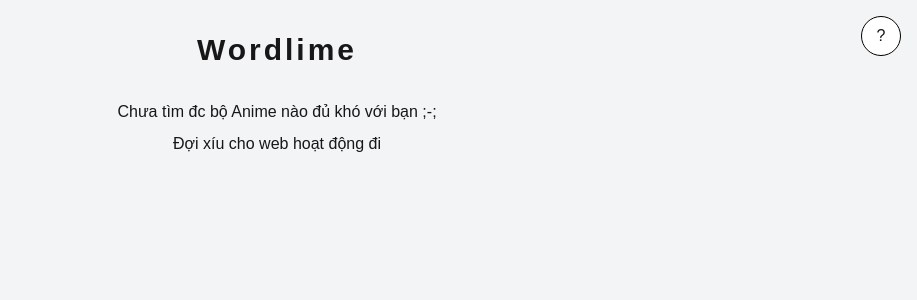
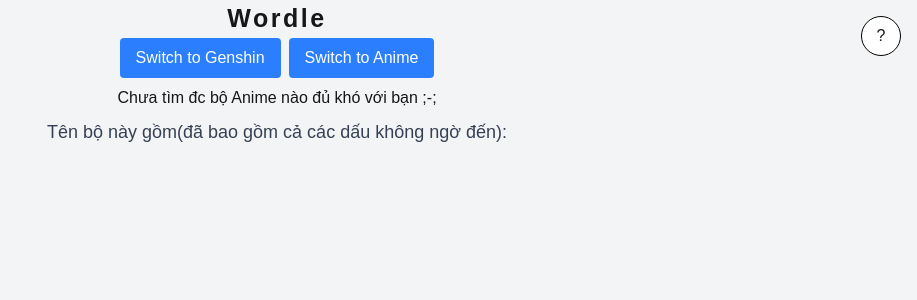
Before and after one commit to Aiko75/Wordle, a Next.js app: page / in a window 1280 px wide. Shown: the top 300 px of the page, without its empty margins (363-1280 px from the left). Built offline with nearby package versions, Linux system fonts and the light colour scheme; no server answers.

Commit message:
them phan cua genshin

```diff
--- a/next.config.mjs
+++ b/next.config.mjs
@@ -1,8 +1,12 @@
 /** @type {import('next').NextConfig} */
+const isProd = process.env.NODE_ENV === "production";
+
 const nextConfig = {
   output: "export",
-  images: { unoptimized: true }, // tránh lỗi ảnh
-  basePath: "/Wordle", // trùng tên repo
-  assetPrefix: "/Wordle/",
+  images: { unoptimized: true },
+  basePath: isProd ? "/Wordle" : "",
+  assetPrefix: isProd ? "/Wordle/" : "",
+  reactStrictMode: false,
 };
+
 export default nextConfig;
--- /dev/null
+++ b/src/api/GetCharacterGenshin.js
@@ -0,0 +1,23 @@
+const GetCharacterGenshin = async () => {
+  try {
+    const res = await fetch(`https://genshin.jmp.blue/characters`);
+
+    if (!res.ok) {
+      throw new Error(`HTTP error! status: ${res.status}`);
+    }
+    const data = await res.json();
+
+    return {
+      success: true,
+      data: data,
+    };
+  } catch (err) {
+    console.error(`Error fetching: `, err);
+    return {
+      success: false,
+      data: null,
+    };
+  }
+};
+
+export default GetCharacterGenshin;
--- a/src/app/layout.jsx
+++ b/src/app/layout.jsx
@@ -1,3 +1,5 @@
+"use client";
+
 import { Geist, Geist_Mono } from "next/font/google";
 import "./globals.css";
 
@@ -11,11 +13,6 @@
   subsets: ["latin"],
 });
 
-export const metadata = {
-  title: "Wordlime",
-  description: "Worlde + Anime, what do u want more?",
-};
-
 export default function RootLayout({ children }) {
   return (
     <html lang="en">
--- a/src/app/page.jsx
+++ b/src/app/page.jsx
@@ -1,6 +1,7 @@
 "use client";
 
 import GetAnimeById from "@/api/GetAnimeById";
+import GetCharacterGenshin from "@/api/GetCharacterGenshin";
 import Note from "@/components/Note";
 import UILayout from "@/components/UILayout";
 import { useEffect, useState } from "react";
@@ -10,15 +11,22 @@
   const [dataAnime, setDataAnime] = useState([]);
   const [checkDataAnime, setCheckDataAnime] = useState(false);
   const [successData, setSuccessData] = useState(false);
+  const [successDataGenshin, setSuccessDataGenshin] = useState(false);
   const [note, setNote] = useState(false);
+  const [switchMode, setSwitchMode] = useState(false);
+  const [dataCharacterGenshin, setDataCharacterGenshin] = useState([]);
+  const [character, setCharacter] = useState(null);
+  const [characterLength, setCharacterLength] = useState(0);
+  const [characterNameLength, setCharacterNameLength] = useState(0);
 
   useEffect(() => {
     const id = Math.floor(Math.random() * 50000) + 1;
-    console.log("Generated random ID:", id);
     setRandomId(id);
   }, []);
 
   useEffect(() => {
+    if (!randomId) return;
+    if (switchMode) return;
     let isMounted = true;
     const fetchAnime = async (id) => {
       console.log("Fetching anime with ID:", id);
@@ -32,7 +40,6 @@
       } else if (res.status === 404) {
         // If 404, try another randomId
         const newId = Math.floor(Math.random() * 50000) + 1;
-        console.log("Generated new random ID:", newId);
         setRandomId(newId);
       }
     };
@@ -45,9 +52,14 @@
     return () => {
       isMounted = false;
     };
-  }, [randomId]);
+  }, [randomId, switchMode]);
 
   useEffect(() => {
+    console.log("Changed switch mode:", switchMode);
+  }, [switchMode]);
+
+  useEffect(() => {
+    if (switchMode) return;
     if (!checkDataAnime) return;
     if (!dataAnime) return;
 
@@ -65,11 +77,56 @@
     } else {
       setSuccessData(true);
     }
-  }, [checkDataAnime, dataAnime]);
+  }, [checkDataAnime, dataAnime, switchMode]);
+
+  useEffect(() => {
+    // Chỉ chạy khi đang ở chế độ Genshin và chưa có data
+    if (switchMode && !successDataGenshin) {
+      const fetchCharacterGenshin = async () => {
+        try {
+          const res = await GetCharacterGenshin();
+          if (res.success) {
+            setDataCharacterGenshin(res.data);
+            setSuccessDataGenshin(true);
+
+            // 👉 Sau khi fetch thành công thì random luôn 1 nhân vật
+            const length = res.data.length;
+            const id = Math.floor(Math.random() * length);
+            const randomCharacter = res.data[id];
+
+            setCharacterLength(length);
+            setCharacter(randomCharacter || "");
+            setCharacterNameLength(
+              randomCharacter ? randomCharacter.length : 0
+            );
+          }
+        } catch (err) {
+          console.error("Fetch Genshin character failed:", err);
+        }
+      };
+
+      const timer = setTimeout(fetchCharacterGenshin, 400);
+      return () => clearTimeout(timer); // cleanup khi unmount hoặc switch mode
+    }
+  }, [
+    switchMode,
+    successDataGenshin,
+    setDataCharacterGenshin,
+    setSuccessDataGenshin,
+  ]);
 
   return (
     <>
-      <UILayout dataAnime={dataAnime} successData={successData} />
+      <UILayout
+        switchMode={switchMode}
+        setSwitchMode={setSwitchMode}
+        dataAnime={dataAnime}
+        dataCharacterGenshin={dataCharacterGenshin}
+        successData={successData}
+        successDataGenshin={successDataGenshin}
+        character={character}
+        characterNameLength={characterNameLength}
+      />
       <button
         onClick={() => {
           setNote(true);
--- a/src/components/UILayout.jsx
+++ b/src/components/UILayout.jsx
@@ -2,38 +2,78 @@
 
 import InputAndShow from "./InputAndShow";
 
-export default function UILayout({ dataAnime, successData }) {
-  const nameLength = dataAnime?.title ? dataAnime.title.length : 0;
+export default function UILayout({
+  switchMode,
+  setSwitchMode,
+  dataAnime,
+  successData,
+  successDataGenshin,
+  character,
+  characterNameLength,
+}) {
+  console.log("render");
+
+  const nameLength = dataAnime?.title ? dataAnime?.title.length : 0;
   const titleAnime = dataAnime?.title || "";
   const urlAnime = dataAnime?.url || "";
 
   return (
     <>
       <div className="flex flex-col items-center min-h-screen bg-gray-100">
-        <header className="my-8 text-3xl font-bold tracking-widest">
-          Wordlime
+        <header className=" text-[25px] font-bold tracking-widest">
+          Wordle
         </header>
-        {successData ? (
+        <div className="flex flex-row gap-2 mb-2">
+          <button
+            className="bg-blue-500 text-white px-4 py-2 rounded"
+            onClick={() => {
+              setSwitchMode(true);
+              console.log("Switched to Genshin mode");
+            }}
+          >
+            Switch to Genshin
+          </button>
+          <button
+            className="bg-blue-500 text-white px-4 py-2 rounded"
+            onClick={() => setSwitchMode(false)}
+          >
+            Switch to Anime
+          </button>
+        </div>
+        {successData || successDataGenshin ? (
           <h1 className="mb-2">
-            Đã có bộ Anime mà có mơ bạn cũng không đoán được:)
+            Đã có {switchMode ? "nhân vật Genshin" : "bộ Anime"} mà có mơ bạn
+            cũng không đoán được:)
           </h1>
         ) : (
-          <h1 className="mb-2">Chưa tìm đc bộ Anime nào đủ khó với bạn ;-;</h1>
+          <h1 className="mb-2">
+            Chưa tìm đc {switchMode ? "nhân vật Genshin" : "bộ Anime"} nào đủ
+            khó với bạn ;-;
+          </h1>
         )}
-        {dataAnime?.title && (
         <p className="mb-4 text-lg text-gray-700">
-            Tên bộ này gồm(đã bao gồm cả các dấu không ngờ đến):{" "}
-            {dataAnime.title.length}
+          Tên {switchMode ? "nhân vật" : "bộ"} này gồm(đã bao gồm cả các dấu
+          không ngờ đến):{" "}
+          {switchMode ? characterNameLength : dataAnime?.title?.length}
         </p>
-        )}
-        {successData ? (
+        {switchMode
+          ? successDataGenshin && (
+              <InputAndShow
+                nameLength={0}
+                titleAnime={null}
+                urlAnime={null}
+                character={character}
+                characterNameLength={characterNameLength}
+              />
+            )
+          : successData && (
               <InputAndShow
                 nameLength={nameLength}
                 titleAnime={titleAnime}
                 urlAnime={urlAnime}
+                character={null}
+                characterNameLength={0}
               />
-        ) : (
-          <h1>Đợi xíu cho web hoạt động đi</h1>
             )}
       </div>
     </>
--- /dev/null
+++ b/src/constants/constants.js
@@ -0,0 +1,4 @@
+export const metadata = {
+  title: "Wordlime",
+  description: "Worlde + Anime, what do u want more?",
+};
```
Also changed, not shown: src/components/InputAndShow.jsx (+43 -34 lines). Lines whose indentation alone changed are shown as unchanged.
